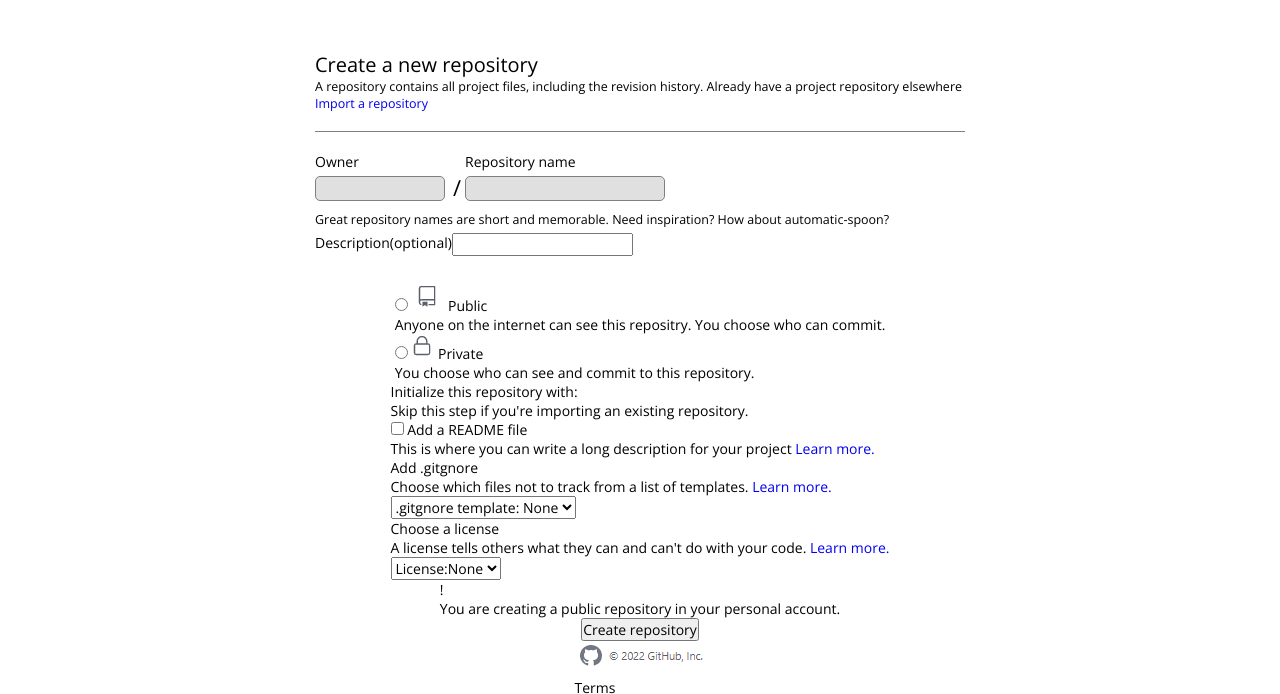
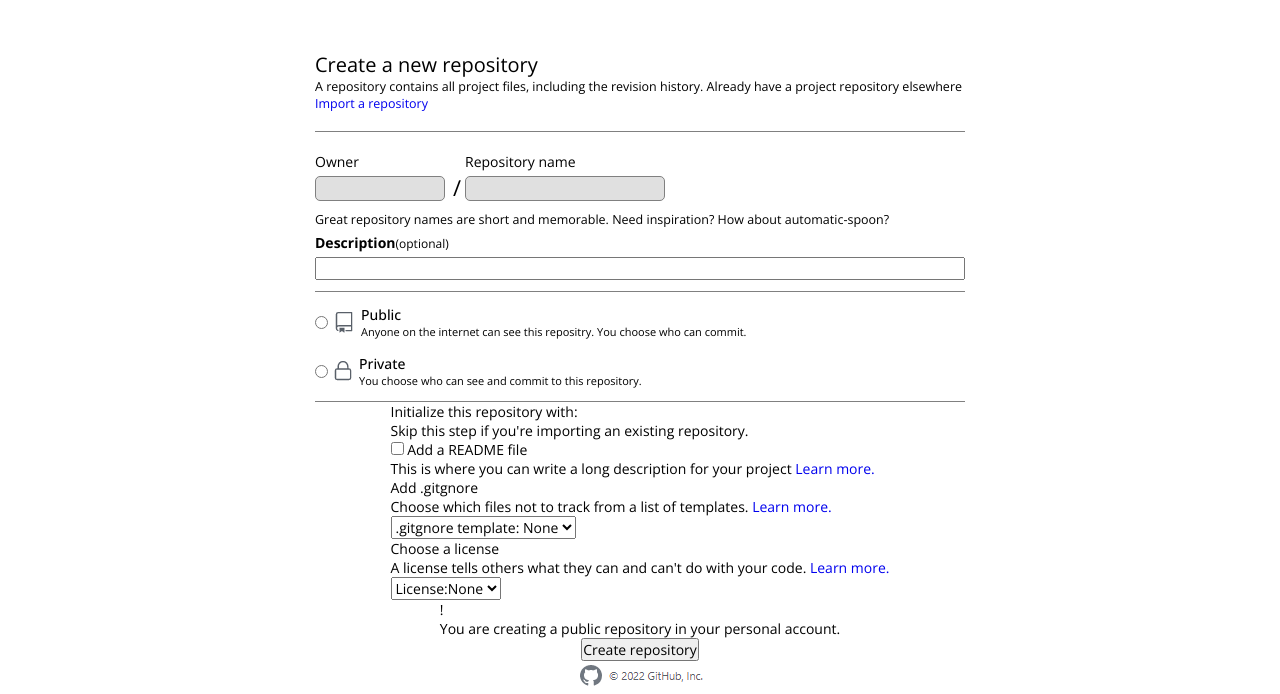
Before and after one commit to mollani0704/Git-New-Repository-Page-Clone-Coding, a plain HTML site: page index.html in a window 1280 px wide. Shown: the part 53-747 px from the top of the page. Drawn offline with nearby package versions, Linux system fonts and the light colour scheme.

Commit message:
[Add] input section css 추가

```diff
--- a/css/index.css
+++ b/css/index.css
@@ -107,14 +107,17 @@
 }
 
 /* input--section */
+
 .input--section {
     width: var(--section-width);
-    height: 150px;
+    height: 160px;
 
     padding: 20px 0;
 
     display: flex;
     flex-direction: column;
+
+    border-bottom: 1px solid grey;
 }
 
 .input--section div {
@@ -175,3 +178,63 @@
     font-size: 12.5px;
     padding-bottom: 5px;
 }
+
+.input--section .input--description {
+    display: flex;
+    flex-direction: column;
+}
+
+.input--section .input--description label {
+    margin-bottom: 5px;
+    font-weight: 700;
+}
+
+.input--section .input--description label span {
+    font-size: 12px;
+}
+
+/* check--section */
+.check--section {
+    width: var(--section-width);
+    height: 110px;
+
+    display: flex;
+    flex-direction: column;
+    justify-content: center;
+
+    border-bottom: 1px solid grey;
+}
+
+.check--section .public {
+    display: flex;
+    align-items: center;
+
+    margin-bottom: 15px;
+}
+
+.check--section .public .public--description span {
+    font-size: 14px;
+    font-weight: 500;
+}
+
+.check--section .public .public--description p {
+    font-size: 11px;
+}
+
+.check--section .private {
+    display: flex;
+    align-items: center;
+}
+
+.check--section .private img {
+    margin: 0 4px;
+}
+
+.check--section .private .private--description span {
+    font-size: 14px;
+    font-weight: 500;
+}
+
+.check--section .private .private--description p {
+    font-size: 11px;
+}
--- a/index.html
+++ b/index.html
@@ -57,15 +57,26 @@
             </section>
             <section class="check--section">
                 <form action="">
+                    <div class="public">
                         <input type="radio" name="check_type" value="public" />
                         <img src="./images/public_icon.png" alt="" />
+                        <div class="public--description">
                             <span>Public</span>
-                    <p>Anyone on the internet can see this repositry. You choose who can commit.</p>
+                            <p>
+                                Anyone on the internet can see this repositry. You choose who can
+                                commit.
+                            </p>
+                        </div>
+                    </div>
 
+                    <div class="private">
                         <input type="radio" name="check_type" value="private" />
                         <img src="./images/private_icon.png" alt="" />
+                        <div class="private--description">
                             <span>Private</span>
                             <p>You choose who can see and commit to this repository.</p>
+                        </div>
+                    </div>
                 </form>
             </section>
             <section class="setting--section">
```
Lines whose indentation alone changed are shown as unchanged.
